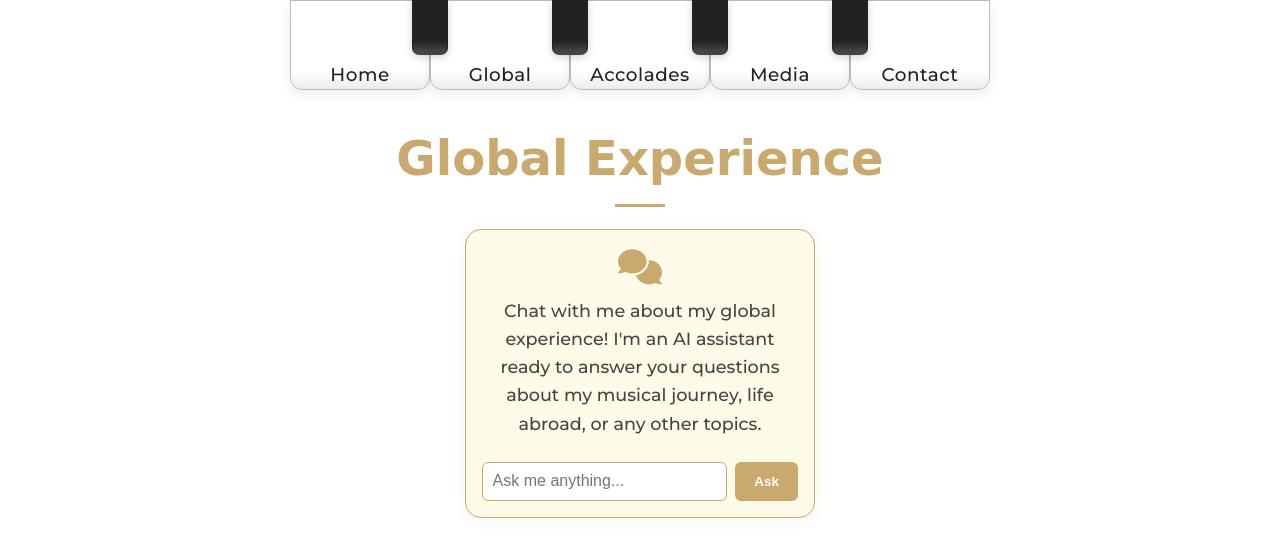
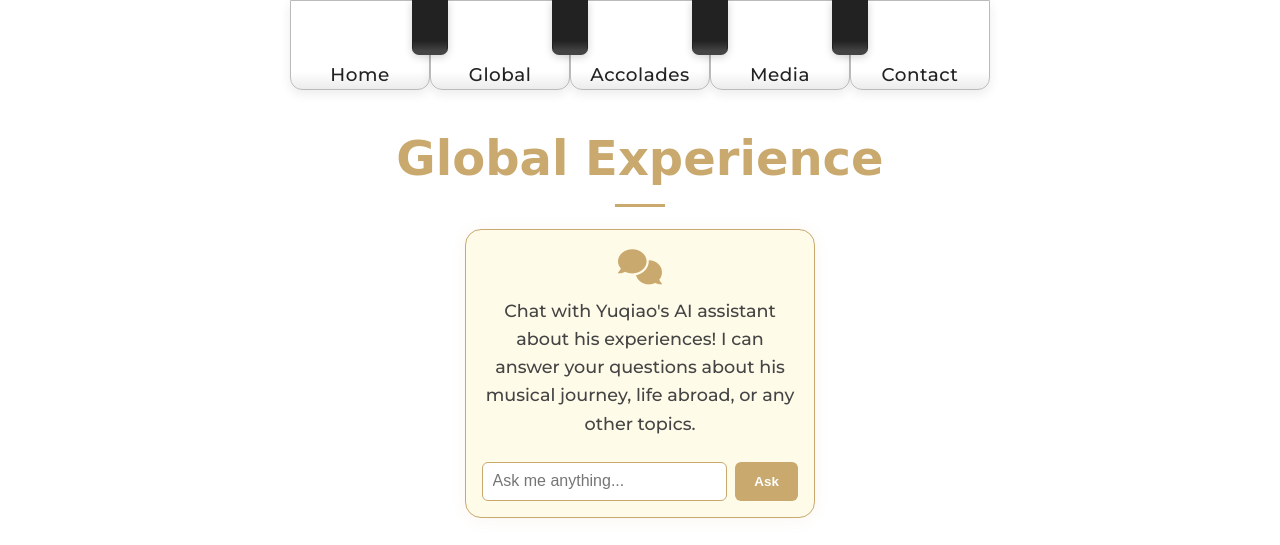
Before and after one commit to yuqiaochen123/Personal-website, a website: page global-experience.html in a window 1280 px wide. Shown: the top 545 px of the page. Drawn offline with Linux system fonts and the light colour scheme; a web font is replaced by a local one.

Commit message:
Update chatbot description with correct pronouns and change 'global experience' to 'experiences'

```diff
--- a/global-experience.html
+++ b/global-experience.html
@@ -224,7 +224,7 @@
         <div class="chatbot-container" style="margin: 0 auto 1.2rem auto; max-width: 350px; position: relative; box-shadow: 0 2px 15px rgba(201,169,110,0.10); border: 1.5px solid #c9a96e; border-radius: 16px; background: #fffbe9; padding: 1.2rem 1rem 1rem 1rem;">
             <div style="position: relative; z-index: 1; text-align:center; margin-bottom:1rem;">
                 <i class="fa fa-comments" style="font-size:2.2rem; color:#c9a96e; margin-bottom:0.5rem;"></i>
-                <div style="font-family:'Montserrat',sans-serif; color:#444; font-size:1.1rem; margin-top:0.3rem;">Chat with me about my global experience! I'm an AI assistant ready to answer your questions about my musical journey, life abroad, or any other topics.</div>
+                <div style="font-family:'Montserrat',sans-serif; color:#444; font-size:1.1rem; margin-top:0.3rem;">Chat with Yuqiao's AI assistant about his experiences! I can answer your questions about his musical journey, life abroad, or any other topics.</div>
             </div>
             <div id="chatbot-messages" class="chatbot-messages" style="min-height:0; max-height:300px; overflow-y:auto; margin-bottom:0.5rem; position:relative; z-index:1;"></div>
             <form id="chatbot-form" class="chatbot-form" style="display:flex; gap:0.5rem; position:relative; z-index:1;">
```
